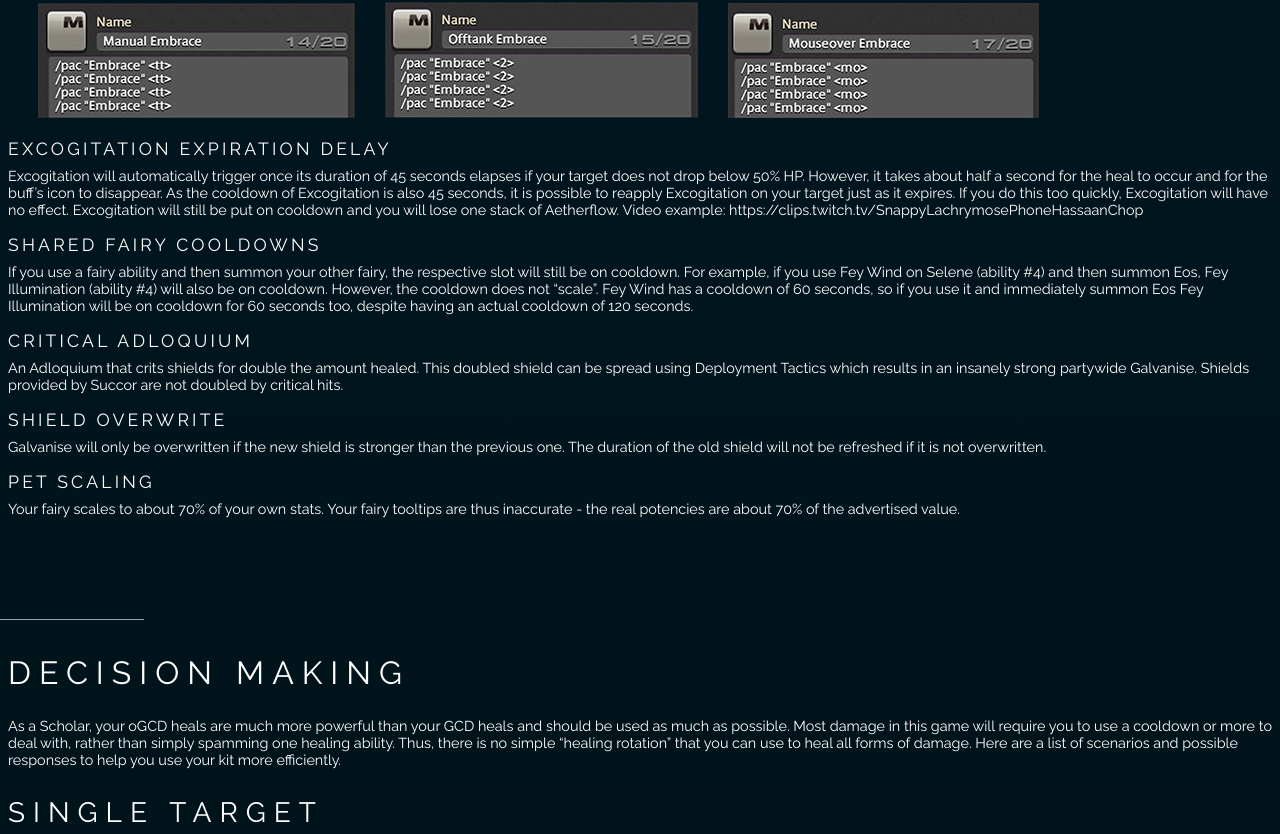
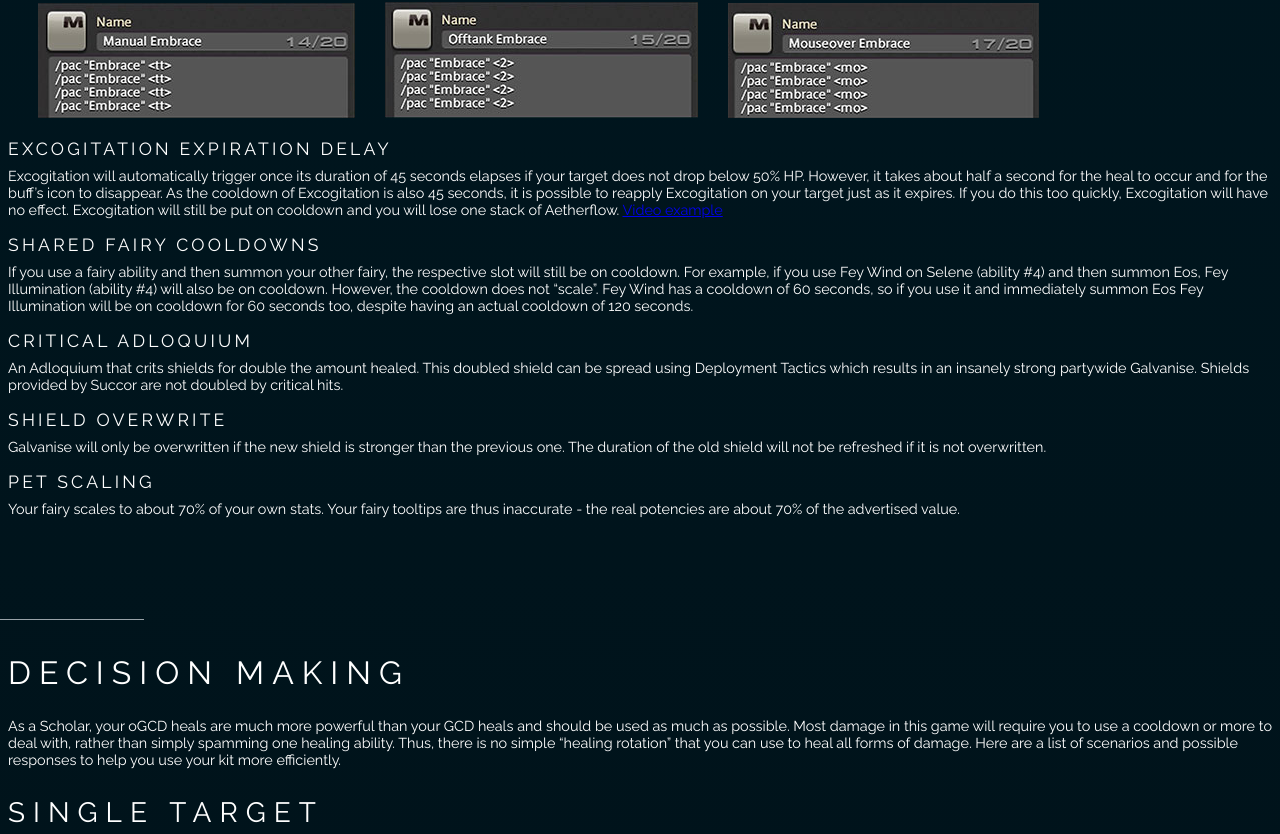
Before and after one commit to GitSimmons/sch.sovas, a React (Create React App) app: page / in a window 1280 px wide. Shown: the part 6386-7220 px from the top of the page. Built offline with nearby package versions, Linux system fonts and the light colour scheme.

Commit message:
Fix a link to be an href instead of plain text

```diff
--- a/src/App.js
+++ b/src/App.js
@@ -225,7 +225,7 @@ class App extends Component {
           </div>
 
           <h4>EXCOGITATION EXPIRATION DELAY</h4>
-          <p>Excogitation will automatically trigger once its duration of 45 seconds elapses if your target does not drop below 50% HP. However, it takes about half a second for the heal to occur and for the buff’s icon to disappear. As the cooldown of Excogitation is also 45 seconds, it is possible to reapply Excogitation on your target just as it expires. If you do this too quickly, Excogitation will have no effect. Excogitation will still be put on cooldown and you will lose one stack of Aetherflow. Video example: https://clips.twitch.tv/SnappyLachrymosePhoneHassaanChop
+          <p>Excogitation will automatically trigger once its duration of 45 seconds elapses if your target does not drop below 50% HP. However, it takes about half a second for the heal to occur and for the buff’s icon to disappear. As the cooldown of Excogitation is also 45 seconds, it is possible to reapply Excogitation on your target just as it expires. If you do this too quickly, Excogitation will have no effect. Excogitation will still be put on cooldown and you will lose one stack of Aetherflow. <a href='https://clips.twitch.tv/SnappyLachrymosePhoneHassaanChop'>Video example</a>
           </p>
           <h4>SHARED FAIRY COOLDOWNS
           </h4>
```
